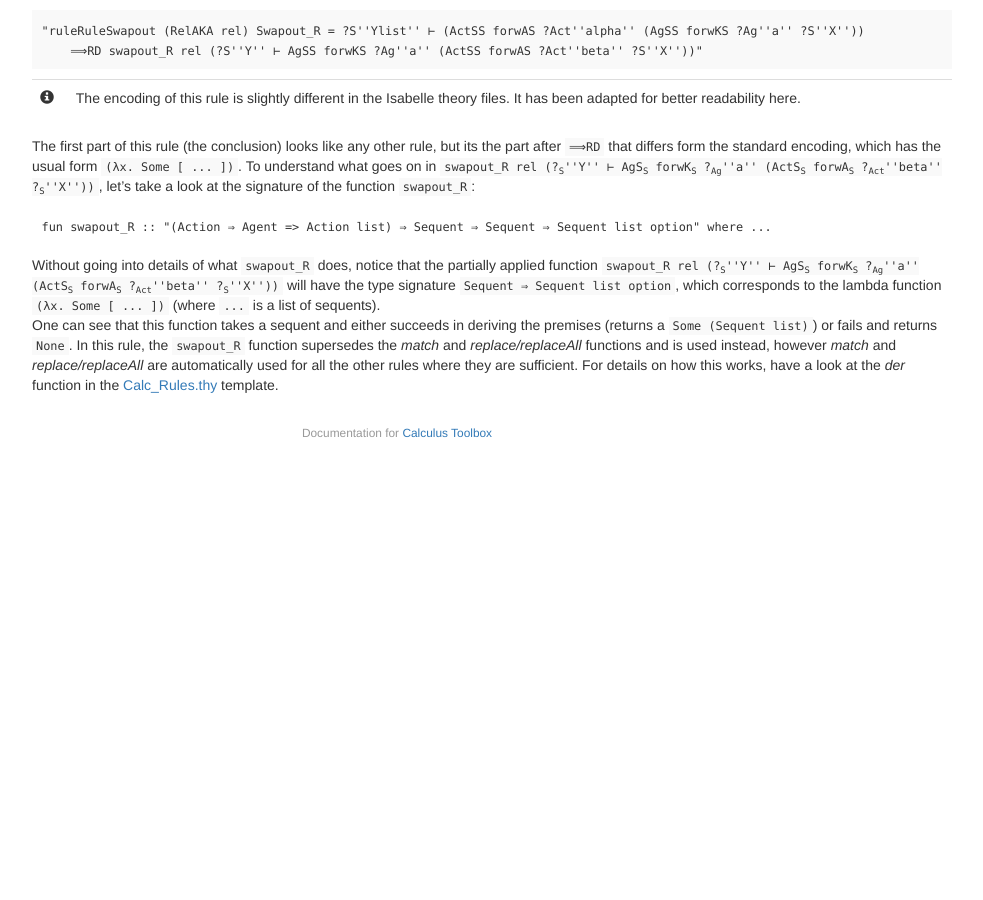
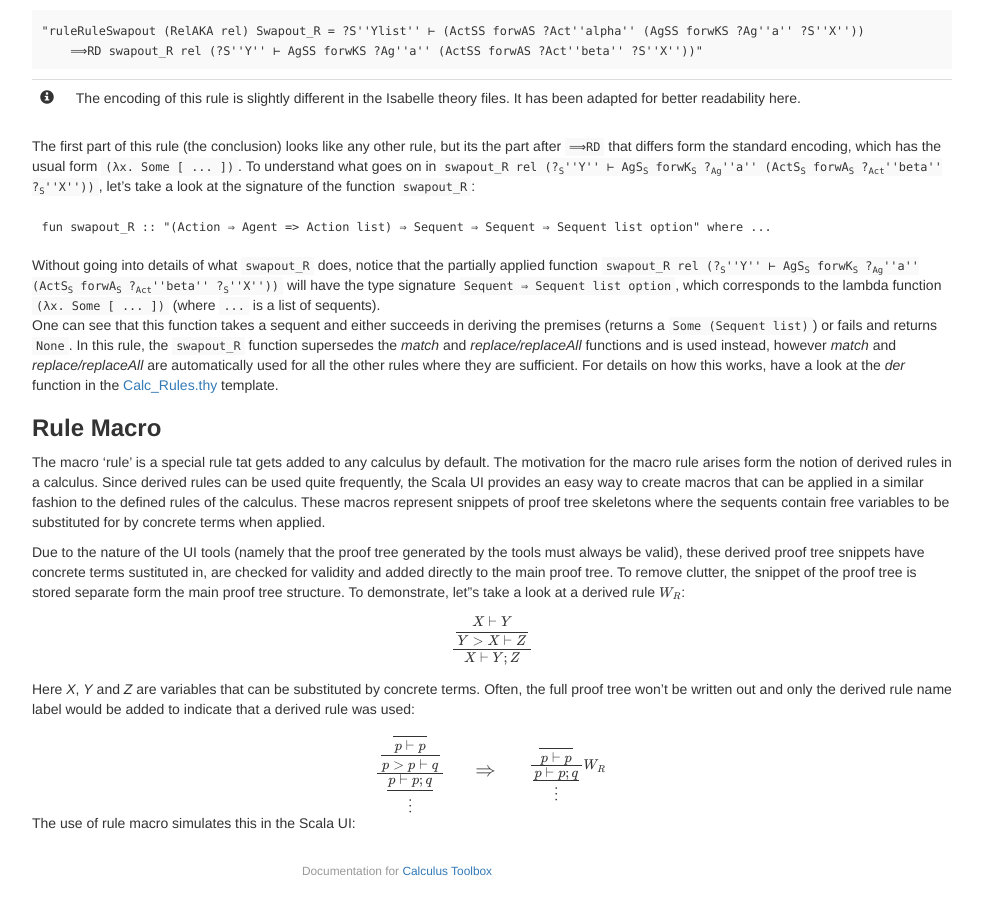
Before and after one commit to goodlyrottenapple/calculus-toolbox, a Jekyll site: the page built from _posts/2015-04-24-calculus-encoding.md, in a window 1280 px wide and 900 px high, scrolled down 4848 px. Shown: the whole window, without its empty margins (243-1226 px from the left). Built offline with Jekyll 4.4.1, drawn with Linux system fonts in a browser that asks for light colours; nearby versions of some CDN libraries; formulas are drawn with MathJax 3; a style sheet for code colours, icons or effects is not loaded; before the commit the page ends 5310 px from its top, so only the background shows below that.

Commit message:
1110101010101010011

```diff
--- a/_posts/2015-04-24-calculus-encoding.md
+++ b/_posts/2015-04-24-calculus-encoding.md
@@ -4,6 +4,8 @@ title: "Calculus Encoding"
 category: doc
 date: 2015-04-20 16:14:26
 ---
+
+
 
 The generator tools in the calculus toolbox use a single JSON file, which holds the full description of a display calculus, to generate all the Isabelle and Scala code. The JSON format was chosen because it is simple to use as has parsers in many languages, including Python and Scala. Using JSON files also allows storing data easily and passing data between different systems/languages. In Python, which is used for all the code generation, importing a JSON file is a one line command:
 
@@ -234,3 +236,22 @@ fun swapout_R :: "(Action ⇒ Agent => Action list) ⇒ Sequent ⇒ Sequent ⇒
 
 Without going into details of what `swapout_R` does, notice that the partially applied function <code>swapout_R rel (?<sub>S</sub>''Y'' ⊢ AgS<sub>S</sub> forwK<sub>S</sub> ?<sub>Ag</sub>''a'' (ActS<sub>S</sub> forwA<sub>S</sub> ?<sub>Act</sub>''beta'' ?<sub>S</sub>''X''))</code> will have the type signature `Sequent ⇒ Sequent list option`, which corresponds to the lambda function `(λx. Some [ ... ])` (where `...` is a list of sequents).
 One can see that this function takes a sequent and either succeeds in deriving the premises (returns a `Some (Sequent list)`) or fails and returns `None`. In this rule, the `swapout_R` function supersedes the _match_ and _replace/replaceAll_ functions and is used instead, however _match_ and _replace/replaceAll_ are automatically used for all the other rules where they are sufficient. For details on how this works, have a look at the _der_ function in the [Calc_Rules.thy](https://github.com/goodlyrottenapple/calculus-toolbox/blob/master/template/Calc_Rules.thy) template.
+
+
+### Rule Macro
+
+The macro 'rule' is a special rule tat gets added to any calculus by default. The motivation for the macro rule arises form the notion of derived rules in a calculus. Since derived rules can be used quite frequently, the Scala UI provides an easy way to create macros that can be applied in a similar fashion to the defined rules of the calculus. These macros represent snippets of proof tree skeletons where the sequents contain free variables to be substituted for by concrete terms when applied.
+
+Due to the nature of the UI tools (namely that the proof tree generated by the tools must always be valid), these derived proof tree snippets have concrete terms sustituted in, are checked for validity and added directly to the main proof tree. To remove clutter, the snippet of the proof tree is stored separate form the main proof tree structure. To demonstrate, let"s take a look at a derived rule $W_R$:
+
+$$\frac{\displaystyle \frac
+{X \vdash Y}
+{Y > X \vdash Z} }
+{X \vdash Y ; Z}$$
+
+Here _X_, _Y_ and _Z_ are variables that can be substituted by concrete terms. Often, the full proof tree won't be written out and only the derived rule name label would be added to indicate that a derived rule was used:
+
+{: .centering style="width:20em;margin-left:auto;margin-right:auto"}
+| $\frac{\displaystyle \frac {\displaystyle \frac{}{p \vdash p}} {p > p \vdash q} } {\displaystyle \frac {p \vdash p ; q} {\vdots} }$ |  $\\\\ \Large\Rightarrow$ |$\frac{\displaystyle \frac{}{p \vdash p}} {\frac{\displaystyle p \vdash p ; q} {\displaystyle \vdots}} W_R$ |
+
+The use of rule macro simulates this in the Scala UI:
```
